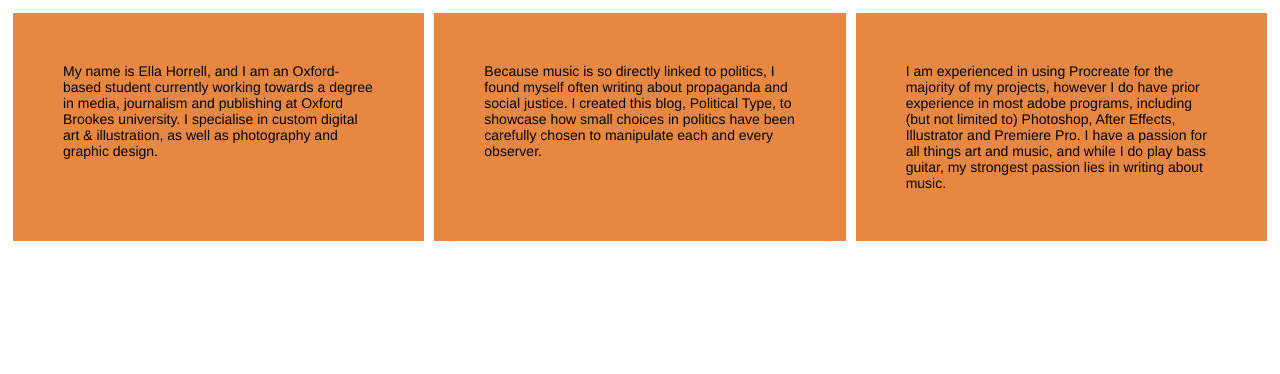
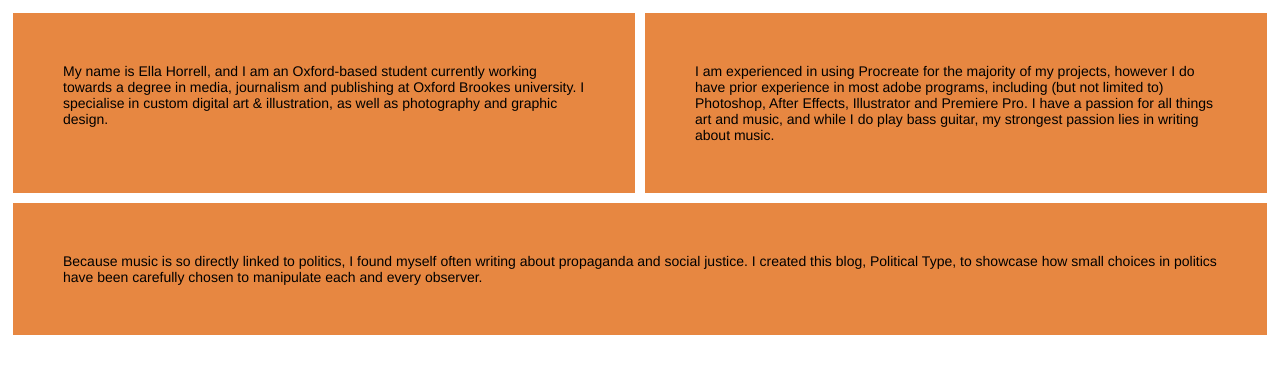
Before and after one commit to ellahorrell/brookesblog, a Jekyll site: the page aboutme/index.html, which Jekyll copies as it is, in a window 1280 px wide. Shown: the top 374 px of the page. Built offline with Jekyll 4.4.1, drawn with Linux system fonts in a browser that asks for light colours.

Commit message:
Update index.html

```diff
--- a/aboutme/index.html
+++ b/aboutme/index.html
@@ -54,6 +54,6 @@
 <body>
   <div class="holdingcontainer">
     <div class="internalcontainerL">My name is Ella Horrell, and I am an Oxford-based student currently working towards a degree in media, journalism and publishing at Oxford Brookes university. I specialise in custom digital art & illustration, as well as photography and graphic design.</div>
-    <div class="internalcontainerM">Because music is so directly linked to politics, I found myself often writing about propaganda and social justice. I created this blog, Political Type, to showcase how small choices in politics have been carefully chosen to manipulate each and every observer.</div>
     <div class="internalcontainerR">I am experienced in using Procreate for the majority of my projects, however I do have prior experience in most adobe programs, including (but not limited to) Photoshop, After Effects, Illustrator and Premiere Pro. I have a passion for all things art and music, and while I do play bass guitar, my strongest passion lies in writing about music.</div>
    </div>
+   <div class="internalcontainerM">Because music is so directly linked to politics, I found myself often writing about propaganda and social justice. I created this blog, Political Type, to showcase how small choices in politics have been carefully chosen to manipulate each and every observer.</div>
```
